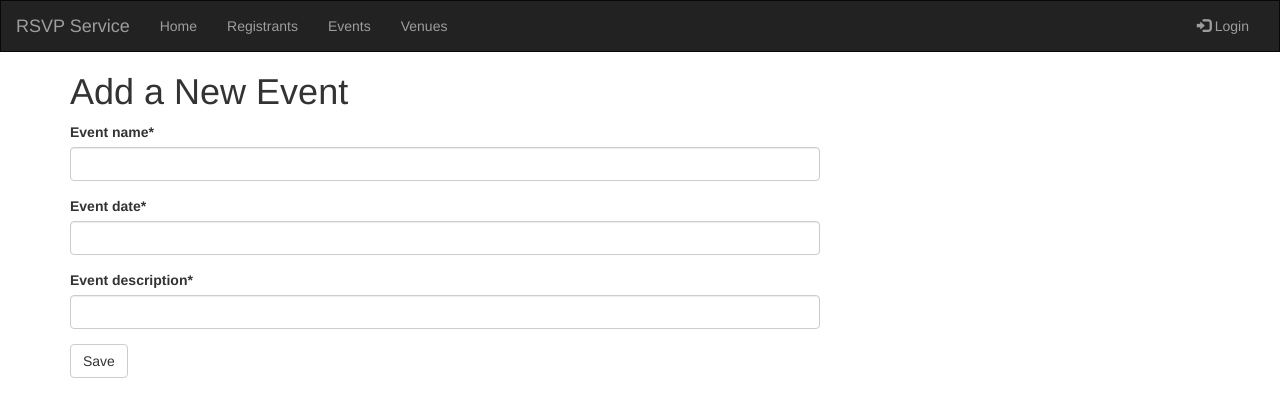
After one commit to sharmila1995/ISQA8220, a Django app: page /event/create/ in a window 1280 px wide. The commit adds this page. Shown: the top 417 px of the page. Run offline with Django 3.2, Linux system fonts and the light colour scheme; some libraries are stand-ins or nearby versions.

Commit message:
CRUD updated

```diff
--- a/RSVP/models.py
+++ b/RSVP/models.py
@@ -9,6 +9,7 @@ class Registrant(models.Model):
     Registrant_id = models.AutoField(primary_key=True)
     first_name = models.CharField(max_length=50)
     last_name = models.CharField(max_length=50)
+    birth_date = models.DateField(null=True, blank=True)
     email = models.EmailField(max_length=50)
     phone_number = models.CharField(max_length=50)
     address = models.CharField(max_length=200)
--- a/RSVP/templates/RSVP/base.html
+++ b/RSVP/templates/RSVP/base.html
@@ -1,4 +1,4 @@
-{% load staticfiles %}
+{% load static %}
 <html lang="en">
 <head>
     <title>RSVP Services</title>
@@ -93,7 +93,7 @@
                 <div class="row">
                     <div class="col-md-3">
                         <div class="thumbnail">
-                            <img src="{% static " images/customer.jpg" %}" alt="customer"/>
+                            <img src="{% static 'images/customer.jpg' %}" alt="customer"/>
                             <div class="caption"><h2>Registrants</h2>
                                 <p>Delighting participants and giving them a great event experience is our main goal. </p>
                                 {% if user.is_authenticated %}
@@ -105,7 +105,7 @@
                     </div>
                     <div class="col-md-3">
                         <div class="thumbnail">
-                            <img src="{% static " images/cupcakes.jpeg" %}" alt="cupcakes"/>
+                            <img src="{% static 'images/cupcakes.jpeg'%})" alt="cupcakes"/>
                             <div class="caption">
                                 <h2>Events</h2>
                                 <p>Fun and entertaining events.</p>
@@ -115,7 +115,8 @@
                         </div>
                     </div>
                     <div class="col-md-3">
-                        <div class="thumbnail"><img src="{% static " images/lunch.jpeg" %}" alt="lunch"/>
+                        <div class="thumbnail">
+                            <img src="{% static 'images/lunch.jpeg' %}" alt="lunch"/>
                             <div class="caption"><h2>Venues</h2>
                                 <p>Affordable and safe venues.</p>
                                 <p><a class="btn btn-default" href="{% url 'RSVP:customer_list' %}"
--- a/RSVP/templates/RSVP/event_list.html
+++ b/RSVP/templates/RSVP/event_list.html
@@ -34,21 +34,23 @@
             <th>Event Name</th>
             <th>Date </th>
             <th>Description</th>
+            <th>Venue</th>
             <th colspan="3">Actions</th>
         </tr>
         </thead>
         <tbody>
         {% for event in events %}
         <tr>
+            <td>{{ event.event_name }}</td>
             <td>{{ event.event_date }}</td>
             <td>{{ event.event_description }}</td>
+            <td>{{ event.event_venue }}</td>
             <td><a href="{% url 'RSVP:event_edit' pk=event.pk %}" class="btn btn-warning">Edit</a>
             <td><a href="{% url 'RSVP:event_delete' pk=event.pk %}"
                    onclick="return confirm('Are you sure you want to delete?')"
                    class="btn btn-danger">Delete</a>
+            <td><a href="{% url 'RSVP:event_registration' event_id=event.event_id%}" class="btn btn-primary">Register</a>
             </td>
-            <td><a href=""
-                   class="btn btn-primary">Summary</a>
         </tr>
         {% endfor %}
         </tbody>
--- /dev/null
+++ b/RSVP/templates/RSVP/event_new.html
@@ -0,0 +1,9 @@
+{% extends 'RSVP/base.html' %}
+{% load crispy_forms_tags %}
+{% block content %}
+<h1>Add a New Event</h1>
+<form method="POST" class="event-form">{% csrf_token %}
+    {{ form|crispy }}
+    <button type="submit" class="save btn btn-default">Save</button>
+</form>
+{% endblock %}
--- a/RSVP/urls.py
+++ b/RSVP/urls.py
@@ -1,6 +1,7 @@
 from django.conf.urls import url
 from.import views
 from django.urls import path, re_path
+from rest_framework.urlpatterns import format_suffix_patterns
 
 app_name = 'RSVP'
 urlpatterns = [path('', views.home, name='home'), re_path(r'^home/$', views.home, name='home'),
@@ -8,9 +9,13 @@ urlpatterns = [path('', views.home, name='home'), re_path(r'^home/$', views.home
                path('registrant/<int:pk>/edit/', views.registrant_edit, name='registrant_edit'),
                path('registrant/<int:pk>/delete/', views.registrant_delete, name='registrant_delete'),
                path('event_list', views.event_list, name='event_list'),
+               path('event/<int:event_id>/register', views.event_registration, name='event_registration'),
+               path('event/create/', views.event_new, name='event_new'),
                path('event/<int:pk>/edit/', views.event_edit, name='event_edit'),
                path('event/<int:pk>/delete/', views.event_delete, name='event_delete'),
                path('venue_list', views.venue_list, name='venue_list'),
+               path('venue/create/', views.venue_new, name='venue_new'),
                path('venue/<int:pk>/edit/', views.venue_edit, name='venue_edit'),
                path('venue/<int:pk>/delete/', views.venue_delete, name='venue_delete'),
+               path("registration/register/", views.register, name="register"),
                ]
--- a/RSVP/views.py
+++ b/RSVP/views.py
@@ -1,8 +1,10 @@
+from django.contrib.auth import login
 from django.shortcuts import render, get_object_or_404
 from .models import *
 from .forms import *
 from django.shortcuts import redirect
 from django.contrib.auth.decorators import login_required
+from django.contrib.auth.forms import UserCreationForm
 
 
 now = timezone.now()
@@ -11,6 +13,23 @@ now = timezone.now()
 def home(request):
     return render(request, 'RSVP/home.html',
                   {'RSVP': home})
+
+
+def register(request):
+    form = UserCreationForm(request.POST)
+    if form.is_valid():
+        user = form.save()
+        username = form.cleaned_data.get('username')
+        login(request, user)
+        return redirect("RSVP:home")
+    else:
+        for msg in form.error_messages:
+            print(form.error_messages[msg])
+
+    form = UserCreationForm
+    return render(request = request,
+                  template_name = "registration/register.html",
+                  context={"form":form})
 
 
 @login_required
@@ -46,11 +65,27 @@ def registrant_delete(request, pk):
     return redirect('RSVP:registrant_list')
 
 
-@login_required
 def event_list(request):
     event = Event.objects.filter(created_date__lte=timezone.now())
     return render(request, 'RSVP/event_list.html',
                   {'events': event})
+
+
+@login_required
+def event_new(request):
+    if request.method == "POST":
+        form = EventForm(request.POST)
+        if form.is_valid():
+            event = form.save(commit=False)
+            event.created_date = timezone.now()
+            event.save()
+            event = Event.objects.filter(created_date__lte=timezone.now())
+            return render(request, 'RSVP/service_list.html',
+                          {'events': event})
+    else:
+        form = EventForm()
+        # print("Else")
+    return render(request, 'RSVP/event_new.html', {'form': form})
 
 
 @login_required
@@ -79,11 +114,60 @@ def event_delete(request, pk):
     return redirect('RSVP:event_list')
 
 
-@login_required
+def event_new(request):
+    if request.method == "POST":
+        form = EventForm(request.POST)
+        if form.is_valid():
+            event = form.save(commit=False)
+            event.created_date = timezone.now()
+            event.save()
+            event = Event.objects.filter(created_date__lte=timezone.now())
+            return render(request, 'RSVP/service_list.html',
+                          {'events': event})
+    else:
+        form = EventForm()
+        # print("Else")
+    return render(request, 'RSVP/event_new.html', {'form': form})
+
+
+def event_registration(request, event_id):
+    event = Event.objects.get(event_id=event_id)
+    if request.method == "POST":
+        form = RegistrantForm(request.POST)
+        if form.is_valid():
+            registrant = form.save(commit=False)
+            registrant.created_date = timezone.now()
+            registrant.save()
+            registrant = Registrant.objects.filter(created_date__lte=timezone.now())
+            return render(request, 'RSVP/registrant_list.html',
+                          {'registrants': registrant})
+    else:
+        form = RegistrantForm()
+        # print("Else")
+    return render(request, 'RSVP/event_registration.html', {'form': form})
+
+
 def venue_list(request):
     venue = Venue.objects.filter(created_date__lte=timezone.now())
     return render(request, 'RSVP/venue_list.html',
                   {'venues': venue})
+
+
+@login_required
+def venue_new(request):
+    if request.method == "POST":
+        form = VenueForm(request.POST)
+        if form.is_valid():
+            venue = form.save(commit=False)
+            venue.created_date = timezone.now()
+            venue.save()
+            venues = Venue.objects.filter(created_date__lte=timezone.now())
+            return render(request, 'RSVP/venue_list.html',
+                          {'venues': venue})
+    else:
+        form = VenueForm()
+        # print("Else")
+    return render(request, 'RSVP/venue_new.html', {'form': form})
 
 
 @login_required
```
Also changed, not shown: RSVP/templates/RSVP/event_registration.html (added, +12 -0 lines), RSVP/templates/RSVP/home.html (+17 -12 lines), RSVP/templates/RSVP/registrant_list.html (+4 -6 lines), RSVP/templates/RSVP/venue_list.html (+3 -5 lines), RSVP/templates/RSVP/venue_new.html (added, +9 -0 lines), RSVP/templates/registration/register.html (added, +16 -0 lines).
